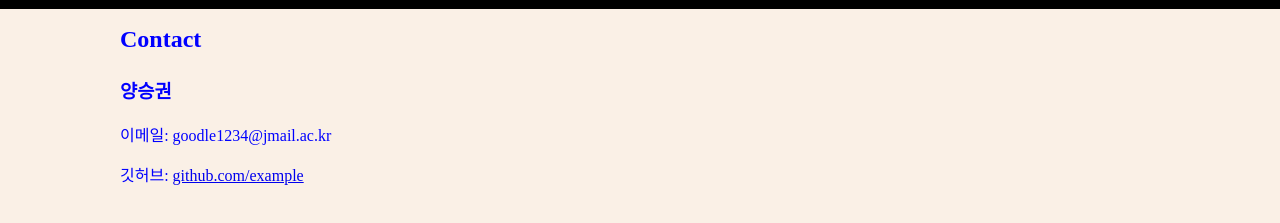
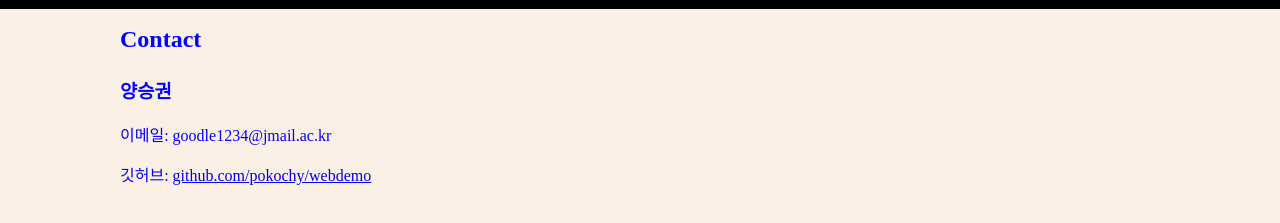
Before and after one commit to pokochy/webdemo, a plain HTML site: page contact.html in a window 1280 px wide. Shown: the part 51-274 px from the top of the page. Drawn offline with Linux system fonts and the light colour scheme.

Commit message:
변경 사항 설명

```diff
--- a/contact.html
+++ b/contact.html
@@ -29,8 +29,8 @@
         <p>
           이메일: goodle1234@jmail.ac.kr <br />
           깃허브:
-          <a href="https://github.com/pokochy/web-homework"
-            >github.com/example</a
+          <a href="https://github.com/pokochy/webdemo"
+            >github.com/pokochy/webdemo</a
           >
         </p>
       </div>
```
Also changed, not shown: team.html (+1 -1 lines).
